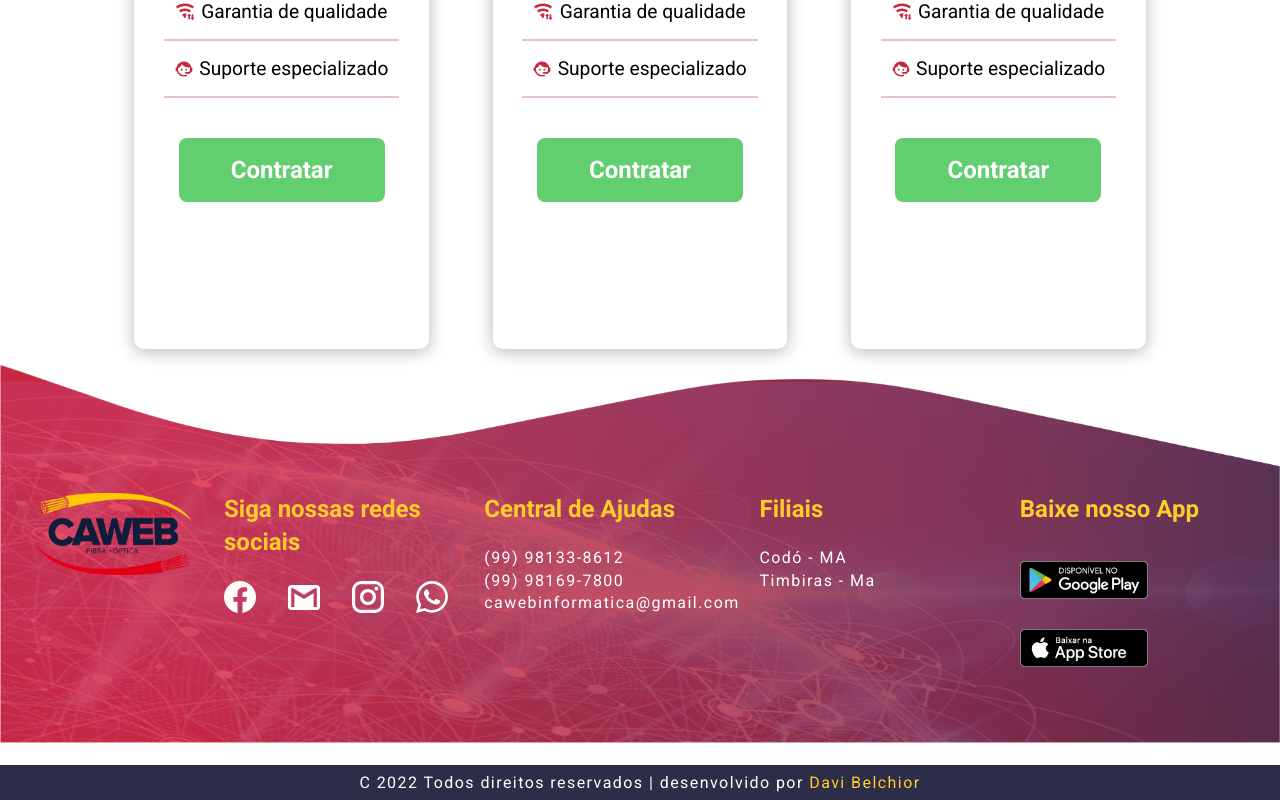
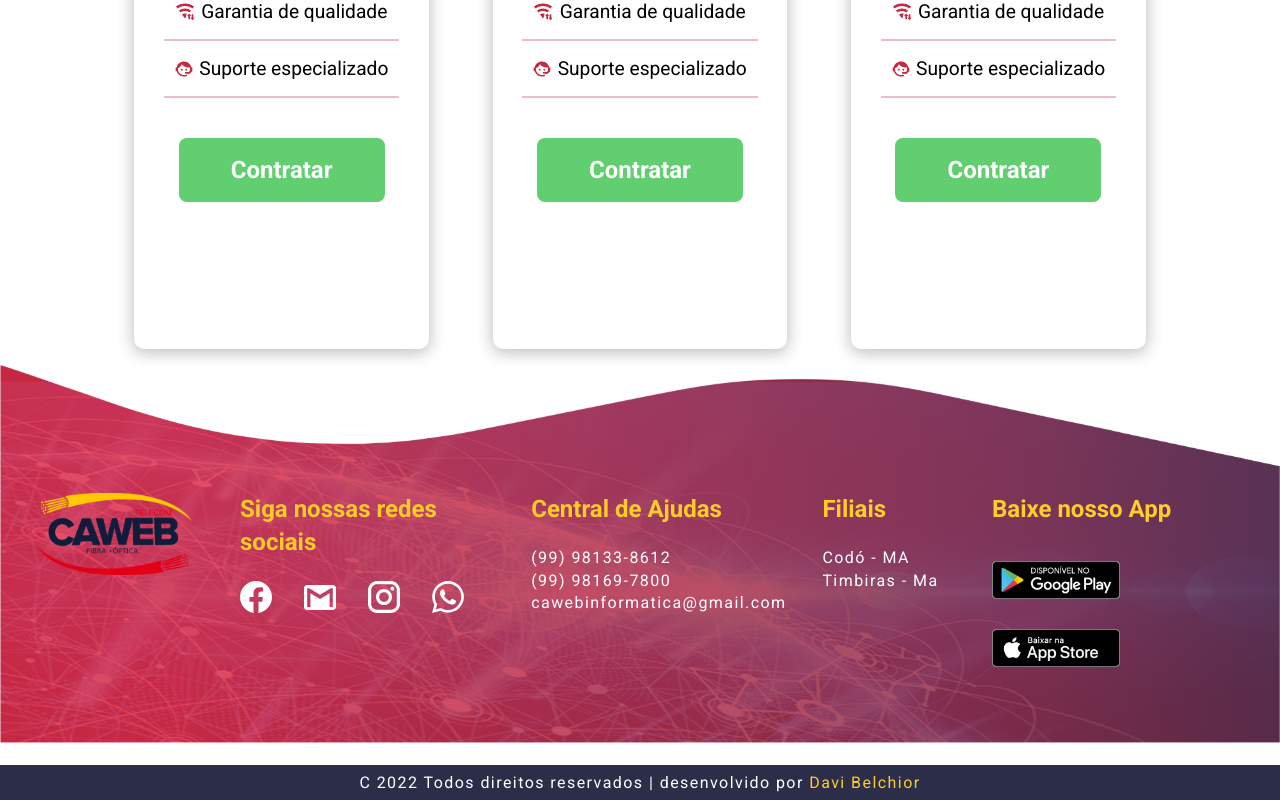
Before and after one commit to DanielSiilva/caweb-projet, a React (Vite) app: page / in a window 1280 px wide. Shown: the part 1027-1827 px from the top of the page. Built offline with nearby package versions, Linux system fonts and the light colour scheme.

Commit message:
styled: se aplciado, aumenta o espacamento entre os elementos

```diff
--- a/src/components/Footer/styled.ts
+++ b/src/components/Footer/styled.ts
@@ -37,12 +37,12 @@ export const FooterItems = styled.section`
 
 
     display: flex;
-    gap: 2rem;
+    gap: 3rem;
     margin-top: 6rem;
 
     padding: 2rem;
     width: 100%;
-    height: 100%;
+    height: 80%;
 
     @media (max-width: 667px) {
         flex-direction: column;
@@ -52,7 +52,7 @@ export const FooterItems = styled.section`
         margin-top: 4rem;
         gap:2rem;
 
-        padding: 5rem;
+
 
     }
 
@@ -68,8 +68,6 @@ export const SocialNetworks = styled.div`
     gap: 1.4rem;
 
     width: 20%;
-
-
 
     span{
         font-family: 'Roboto';
@@ -172,10 +170,10 @@ export const Help = styled(SocialNetworks)`
 `
 
 export const Branches = styled(Help)`
-    width: 20%;
-@media (max-width: 667px) {
-    display: none;
-}
+    width: 10%;
+    @media (max-width: 667px) {
+        display: none;
+    }
 
 `
 export const DownloadApp = styled(SocialNetworks)`
@@ -185,9 +183,10 @@ export const DownloadApp = styled(SocialNetworks)`
         display: flex;
         flex-direction: column;
         align-items: flex-start;
-        gap:0rem;
+        gap:0px;
 
         img{
+
             width: 8rem;
         }
     }
```
